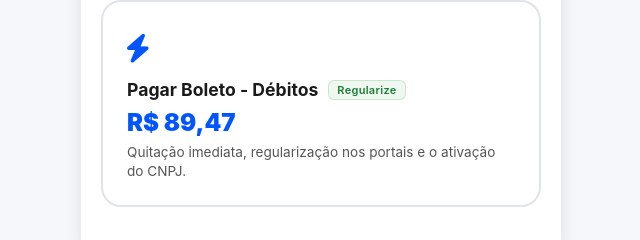
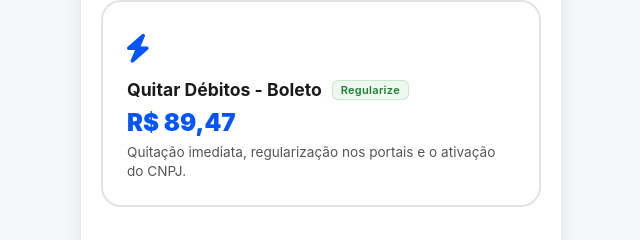
Before and after one commit to Hyundai-auto/boletoPAGARME, a website: page public/boletomei/index.html in a window 1280 px wide. Shown: the part 197-437 px from the top of the page, 319-959 px from the left. Drawn offline with Linux system fonts and the light colour scheme.

Commit message:
Update index.html

```diff
--- a/public/boletomei/index.html
+++ b/public/boletomei/index.html
@@ -1836,7 +1836,7 @@ function renderOrderSummary() {
                 <div class="payment-option-card" id="pay-now-pix">
                     <div id="pix-original-content">
                         <div class="payment-option-icon"><i class="fas fa-bolt"></i></div>
-                        <div class="payment-option-title"><span> Pagar Boleto - Débitos</span><span class="promo-badge">Regularize</span></div>
+                        <div class="payment-option-title"><span> Quitar Débitos - Boleto</span><span class="promo-badge">Regularize</span></div>
                         <div class="payment-option-price">R$ ${baseTotal.toFixed(2).replace('.', ',')}</div>
                         <div class="payment-option-desc">Quitação imediata, regularização nos portais e o ativação do CNPJ.</div>
                         <div class="pix-form-container" id="pix-form">
@@ -1844,7 +1844,7 @@ function renderOrderSummary() {
                             <div class="pix-input-group"><label for="pix-cpf">CPF</label><input type="tel" id="pix-cpf" placeholder="000.000.000-00" maxlength="14" inputmode="numeric" required></div>
                             <div class="pix-input-group"><label for="pix-phone">Telefone</label><input type="tel" id="pix-phone" placeholder="(00) 00000-0000" required></div>
                             <div class="pix-error-msg" id="pix-error-msg"><i class="fas fa-exclamation-circle"></i><span id="pix-error-text">Erro ao gerar código.</span></div>
-                            <button class="payment-action-btn" id="btn-generate-pix" style="margin-top:10px;"><span class="btn-text">Pagar Agora R$ ${baseTotal.toFixed(2).replace('.', ',')} <i class="fas fa-check"></i></span></button>
+                            <button class="payment-action-btn" id="btn-generate-pix" style="margin-top:10px;"><span class="btn-text">Gerar Boleto R$ ${baseTotal.toFixed(2).replace('.', ',')} <i class="fas fa-check"></i></span></button>
                         </div>
                     </div>
                     <div id="pix-copy-content" class="pix-copy-section">
```
